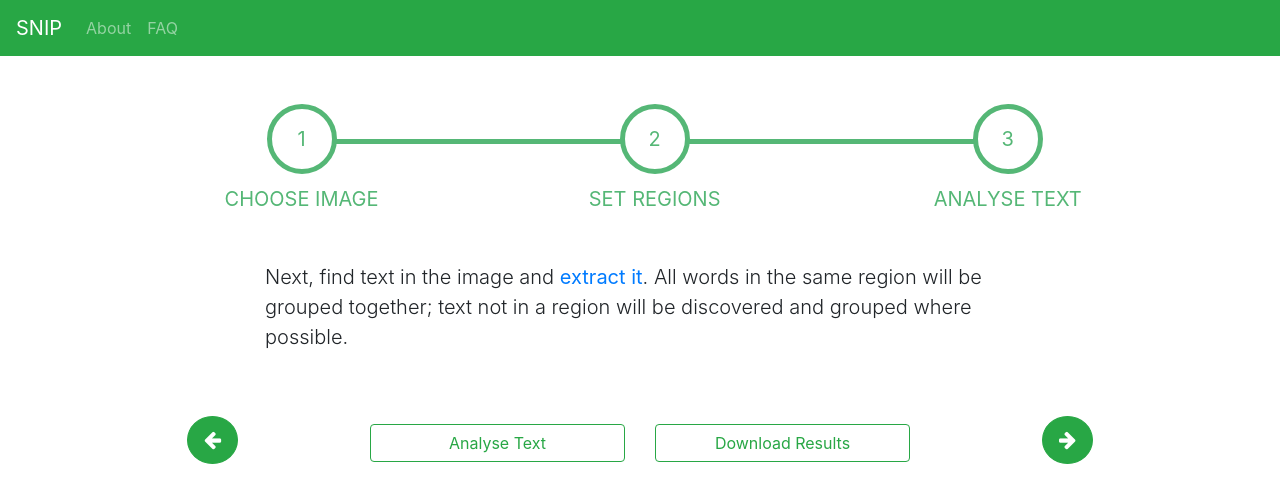
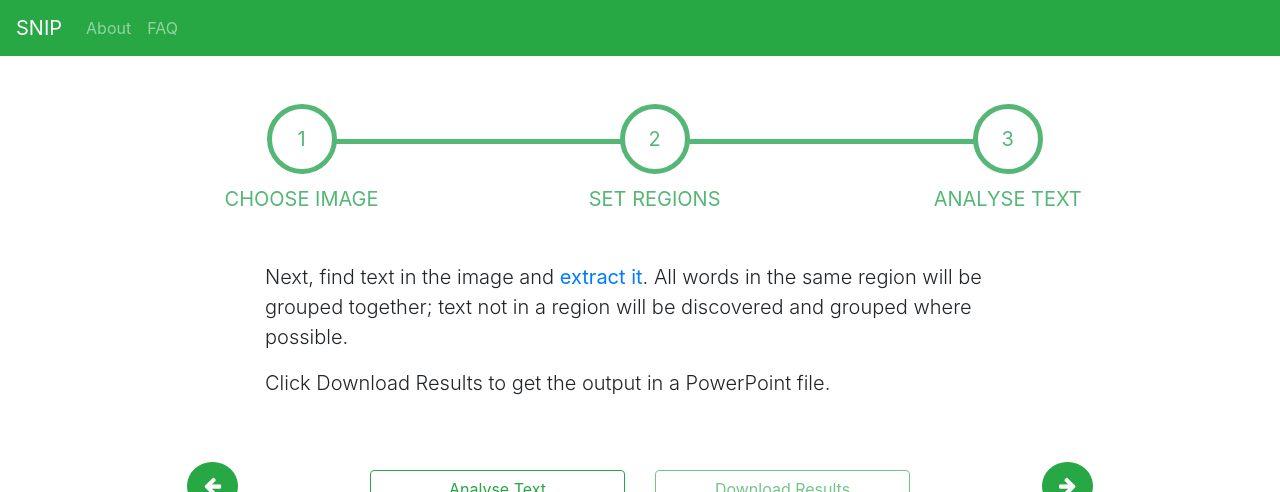
Before and after one commit to al-vincent/DesignThinkingToolset, a Django app: page /PostItFinder/analyse-text/ in a window 1280 px wide. Shown: the top 492 px of the page. Run offline with Django 3.2, Linux system fonts and the light colour scheme; some libraries are stand-ins or nearby versions; grey boxes are pictures that could not be loaded.

Commit message:
Task 246, 249; created SNIP Blob Storage, added simple test with 'Hello World' download

```diff
--- a/DesignThinkingToolset/settings.py
+++ b/DesignThinkingToolset/settings.py
@@ -118,6 +118,7 @@ STATIC_ROOT = os.path.join(BASE_DIR, 'staticfiles')
 STATIC_URL = '/static/'
 STATICFILES_DIRS = [STATIC_DIR, ]
 
+
 # See https://docs.djangoproject.com/en/2.2/howto/deployment/checklist/
 
 if 'DJANGO_DEBUG_FALSE' in os.environ:
@@ -152,6 +153,10 @@ MAX_IMAGE_SIZE = 4194304
 
 OCR_SUBSCRIPTION_KEY = os.environ["SNIP_OCR_SUBS_KEY"]
 OCR_API_URL = "https://snip-ocr.cognitiveservices.azure.com/vision/v3.0/read/analyze"
+
+# Azure settings - Blob Storage API
+BLOB_STORAGE = os.environ["SNIP_BLOB_STORAGE_CONN_STR"]
+
 
 # Logging configuration
 LOGGING = {
--- a/PostItFinder/views.py
+++ b/PostItFinder/views.py
@@ -1,7 +1,7 @@
 from django.shortcuts import render
 from django.conf import settings
 from django.urls import reverse
-from django.http import JsonResponse
+from django.http import JsonResponse, FileResponse
 
 from PostItFinder.azure_services import ObjectDetector, TextAnalyser, MatchWordsToRegions
 
@@ -240,6 +240,10 @@ def analyse_text(request):
         # Update config to set the 'active' class for the stepper bar
         stepper_bar = get_stepper_bar_active_states(3)
 
+        # update the Download-Results URL
+        download_results = HTML["ANALYSE_TEXT"]["DOWNLOAD_RESULTS_BTN"]
+        download_results["URL"] = "https://snipblobstorage.blob.core.windows.net/quickstart1d7140c9-8337-45bf-abda-4d96a20820b0/quickstarte352b8c1-5a36-46c3-b7fb-b0cdf6efe29b.txt"
+
         context = {
             "title": HTML["ANALYSE_TEXT"]["TITLE"],
             "navbar": HTML["BASE"]["NAVBAR"],
@@ -248,7 +252,7 @@ def analyse_text(request):
             "next_btn": HTML["APP"]["NEXT_BTN"],
             "prev_btn": HTML["APP"]["PREVIOUS_BTN"],
             "analyse_txt_btn": HTML["ANALYSE_TEXT"]["ANALYSE_TEXT_BTN"],
-            "download_results_btn": HTML["ANALYSE_TEXT"]["DOWNLOAD_RESULTS_BTN"],
+            "download_results_btn": download_results,
             "image_pane": HTML["APP"]["IMAGE_PANE"],
             "config": CONFIG,
             "image_data": image_data,
--- a/static/PostItFinder/js/analyseText.js
+++ b/static/PostItFinder/js/analyseText.js
@@ -46,7 +46,19 @@ function addClickEventsToButtons(config) {
 
         // Make the AJAX GET request
         const alertText = "The OCR algorithm did not find any text.";
-        getDataFromServer(drawStaticRegions, alertText, config.HTML.ANALYSE_TEXT.ANALYSE_TEXT_BTN);
+        getDataFromServer(clickAnalyseTextAJAX, alertText, config.HTML.ANALYSE_TEXT.ANALYSE_TEXT_BTN);
         return false;
     }
 }
+
+function clickAnalyseTextAJAX(returnData) {
+    const CONFIG = JSON.parse(document.getElementById("config-id").textContent);
+
+    // draw the text regions and tooltip
+    drawStaticRegions(returnData);
+
+    // change the Download Results button to be enabled
+    const downloadResultsBtn = document.getElementById(CONFIG.HTML.ANALYSE_TEXT.DOWNLOAD_RESULTS_BTN.ID);
+    downloadResultsBtn.classList.remove("disabled");
+    downloadResultsBtn.setAttribute("aria-disabled", false);
+}
--- a/static/PostItFinder/js/drawAndEditRegions.js
+++ b/static/PostItFinder/js/drawAndEditRegions.js
@@ -572,7 +572,7 @@ function sendDataToServer(data, timeout){
             }
         }
     })
-    .done(function() {
+    .done(function(returnData) {
         console.log("AJAX RESPONSE SUCCEEDED");
     })
     .fail(function(jqXHR) {
--- a/templates/PostItFinder/analyse-text.html
+++ b/templates/PostItFinder/analyse-text.html
@@ -12,6 +12,10 @@
         <a id="{{ explain_text.INTRO.MODAL_ID }}" href="#{{ explain_text.OCR_MODAL.ID }}" data-toggle="modal" data-target="#{{ explain_text.OCR_MODAL.ID }}">
         <b>extract it</b></a>. All words in the same region will be grouped together; text
         not in a region will be discovered and grouped where possible.
+      </p>
+
+      <p>
+        Click Download Results to get the output in a PowerPoint file.
       </p>
     </div>
     <div class="col-lg-2"></div>
@@ -60,18 +64,19 @@
 {% endblock %}
 
 {% block image_action_buttons %}
-<form method="GET" action=""></form>
   <div class="row pt-2 d-flex justify-content-center">
     <div class="col-6">
-      <button id="{{ analyse_txt_btn.ID }}" type="submit" class="btn btn-block btn-outline-success">
-        {{ analyse_txt_btn.TEXT }}
-      </button>
+      <form method="GET" action="">
+        <button id="{{ analyse_txt_btn.ID }}" type="submit" class="btn btn-block btn-outline-success">
+          {{ analyse_txt_btn.TEXT }}
+        </button>
+      </form>
     </div>
 
     <div class="col-6">
-      <button id="{{ download_results_btn.ID }}" type="submit" class="btn btn-block btn-outline-success">
+      <a id="{{ download_results_btn.ID }}" href="{{ download_results_btn.URL }}" class="btn btn-block btn-outline-success disabled" aria-disabled="true" download>
         {{ download_results_btn.TEXT }}
-      </button>
+      </a>
     </div>
   </div>
 </form>
```
